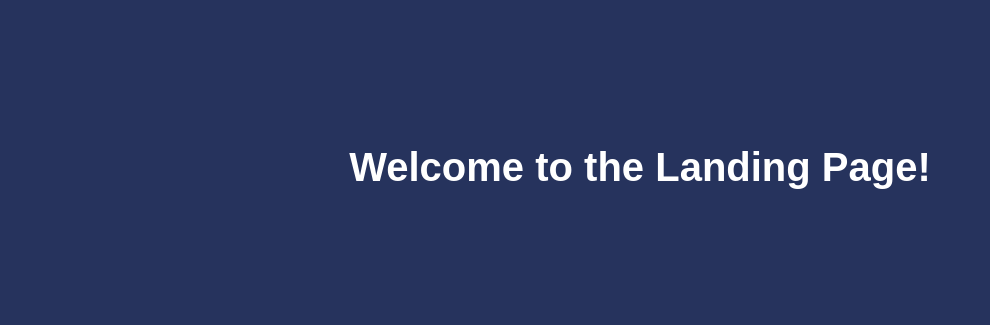
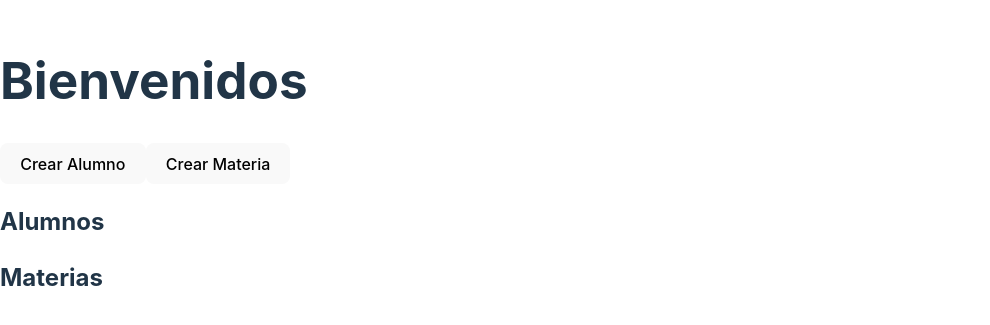
Before and after one commit to claudiolopezayala/colabLogIn, a React (Vite) app: page /landing in a window 1280 px wide. Shown: the part 233-558 px from the top of the page, without its empty margins (0-990 px from the left). Built offline with nearby package versions, Linux system fonts and the light colour scheme; the HTML template or start-up script is replaced by a standard one.

Commit message:
LandingPage

```diff
--- a/src/screens/LandingPage.jsx
+++ b/src/screens/LandingPage.jsx
@@ -1,26 +1,78 @@
+
+import {React, useState} from 'react';
+import {PopUpCrearAlumno} from '../components/PopUps/PopUpCrearAlumno.jsx';
+import {PopUpCrearMateria} from '../components/PopUps/PopUpCrearMateria.jsx';
+import {PopUpAgregarMateria} from '../components/PopUps/PopUpAgregarMateria.jsx';
+import {PopUpAdministrarAlumno} from '../components/PopUps/PopUpAdministrarAlumno.jsx';
+import {PopUpEditarMateria} from '../components/PopUps/PopUpEditarMateria.jsx';
 
 const LandingPage = () => {
+    const [alumnos, setAlumnos] = useState([]);
+    const [materias, setMaterias] = useState([]);
+    const [popup, setPopup] = useState(null);
+    const [selectedAlumno, setSelectedAlumno] = useState(null);
+    const [selectedMateria, setSelectedMateria] = useState(null);
+
+    const openPopup = (type, alumno = null, materia = null) => {
+        setPopup(type);
+        setSelectedAlumno(alumno);
+        setSelectedMateria(materia);
+    };
+
     return (
-      <div style={styles.container}>
-        <h1 style={styles.title}>Welcome to the Landing Page!</h1>
-      </div>
-    );
-  };
+        <div>
+            <h1>Bienvenidos</h1>
 
-  const styles = {
-    container: {
-      display: "flex",
-      justifyContent: "center",
-      alignItems: "center",
-      height: "100vh", // Ocupa toda la altura de la pantalla
-      width: "100vw", // Ocupa todo el ancho de la pantalla
-      backgroundColor: "rgb(38, 51, 93)",
-      color: "#ffffff",
-      fontFamily: "Arial, sans-serif",
-    },
-    title: {
-      fontSize: "2.5rem",
-    },
-  };
+            <button onClick={() => openPopup('crearAlumno')}>Crear Alumno</button>
+            <button onClick={() => openPopup('crearMateria')}>Crear Materia</button>
 
-  export default LandingPage;
+            <h2>Alumnos</h2>
+      {alumnos.map((alumno, index) => (
+        <div key={index}>
+          {alumno.nombre} {alumno.apellidoPaterno} {alumno.apellidoMaterno}
+          <button onClick={() => openPopup('agregarMateria', alumno)}>Agregar Materia</button>
+          <button onClick={() => openPopup('administrarAlumno', alumno)}>Administrar Alumno</button>
+        </div>
+      ))}
+
+      <h2>Materias</h2>
+      {materias.map((materia, index) => (
+        <div key={index}>
+          {materia.nombre} - {materia.maestro}
+          <button onClick={() => openPopup('editarMateria', null, materia)}>Editar</button>
+        </div>
+      ))}
+
+      {popup === 'crearAlumno' && (
+        <PopUpCrearAlumno closePopup={() => setPopup(null)} setAlumnos={setAlumnos} />
+      )}
+      {popup === 'crearMateria' && (
+        <PopUpCrearMateria closePopup={() => setPopup(null)} setMaterias={setMaterias} />
+      )}
+      {popup === 'agregarMateria' && (
+        <PopUpAgregarMateria
+          closePopup={() => setPopup(null)}
+          alumno={selectedAlumno}
+          materias={materias}
+          setAlumnos={setAlumnos}
+        />
+      )}
+      {popup === 'administrarAlumno' && (
+        <PopUpAdministrarAlumno
+          closePopup={() => setPopup(null)}
+          alumno={selectedAlumno}
+          setAlumnos={setAlumnos}
+        />
+      )}
+      {popup === 'editarMateria' && (
+        <PopUpEditarMateria
+          closePopup={() => setPopup(null)}
+          materia={selectedMateria}
+          setMaterias={setMaterias}
+        />
+      )}
+    </div>
+  );
+}
+
+export default LandingPage;
```
Also changed, not shown: src/components/PantallaPrincipal.jsx (deleted, +0 -77 lines).
